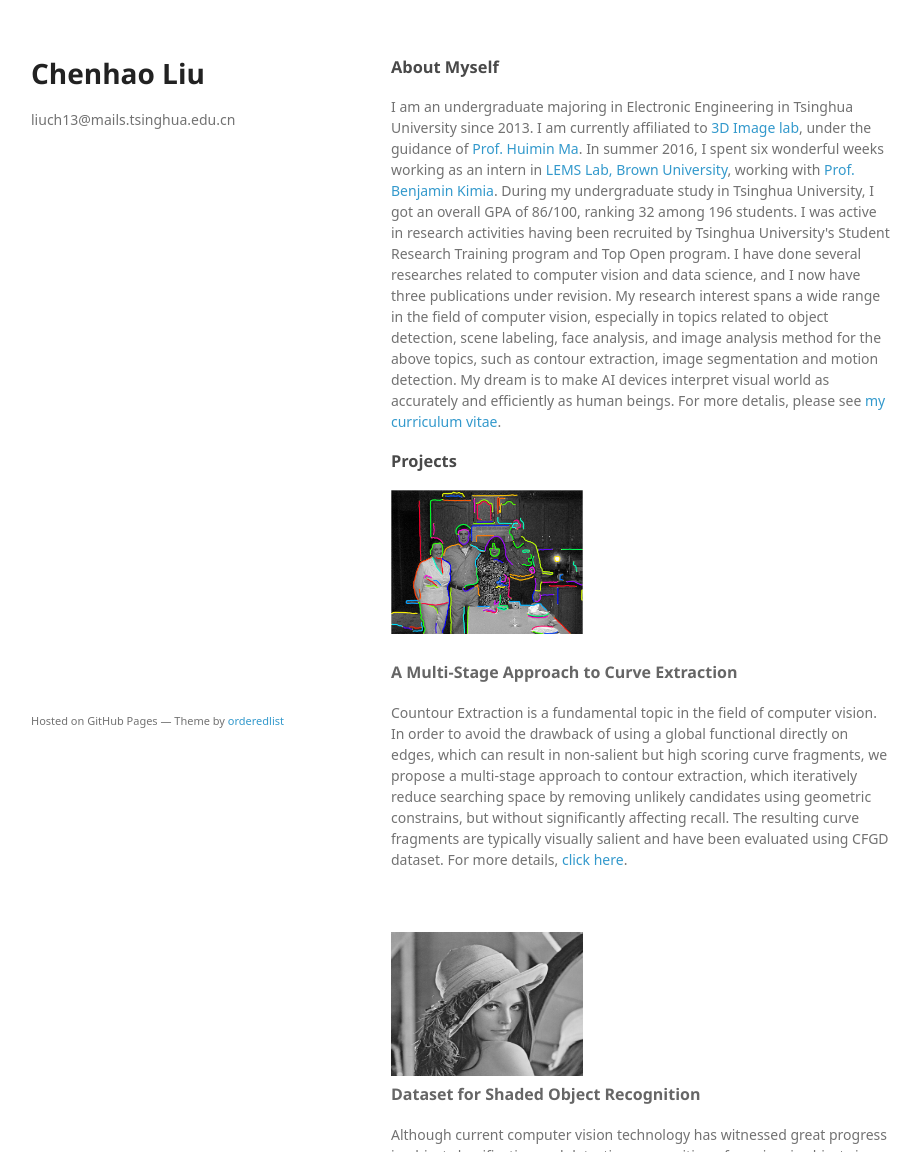
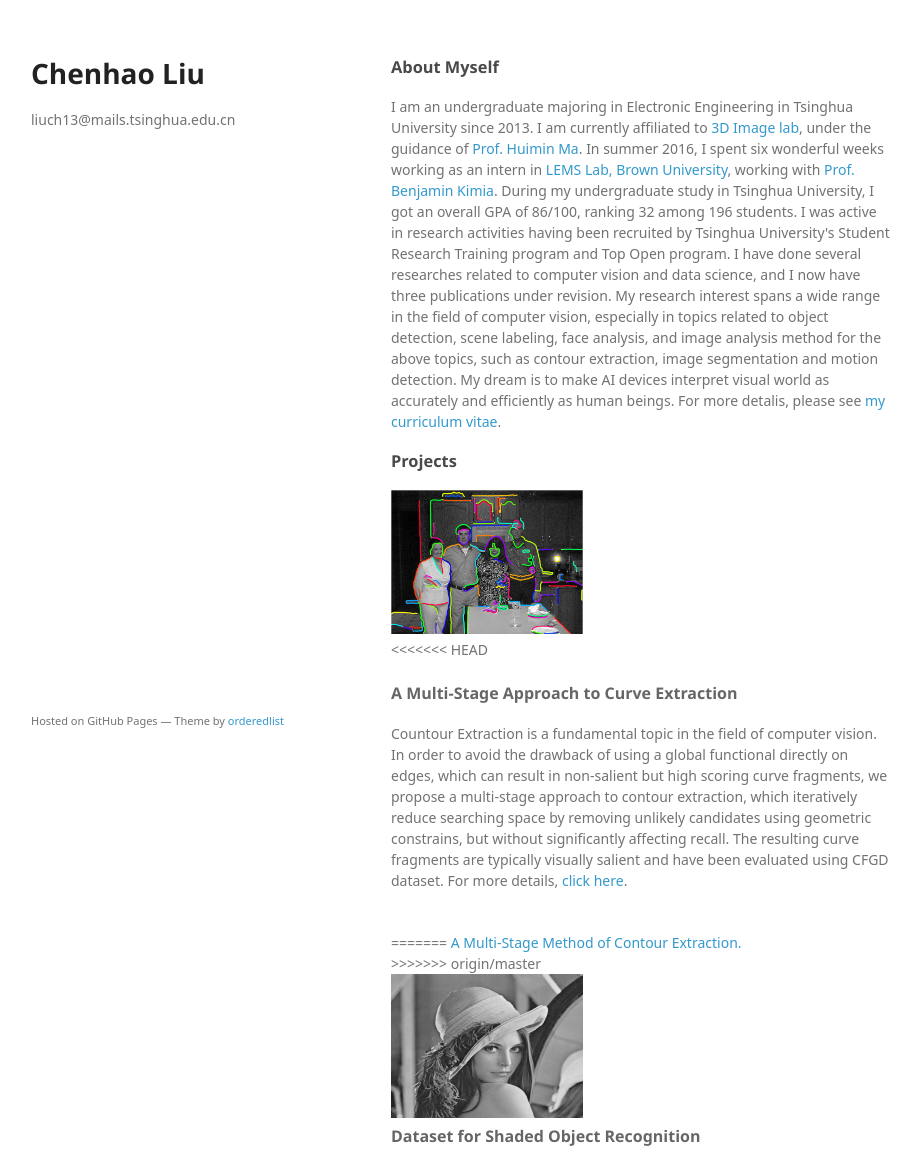
Before and after one commit to ChenhaoLiu/ChenhaoLiu.github.io, a plain HTML site: page index.html in a window 1280 px wide. Shown: the top 1152 px of the page, without its empty margins (179-1100 px from the left). Drawn offline with Linux system fonts and the light colour scheme; a web font is replaced by a local one.

Commit message:
Revert "13"
This reverts commit e9cf2b5187cdd9e890be9245eab2e85e7ec55236.

```diff
--- a/index.html
+++ b/index.html
@@ -29,9 +29,13 @@
 <a id="projects" class="anchor" href="#projects" aria-hidden="true"><span aria-hidden="true" class="octicon octicon-link"></span></a>Projects</h3>
 
 <p><img src="./img/brownseg_cover.png" width="192" height="144"><br>
+<<<<<<< HEAD
       <h2><font size = 3 color = #666666>A Multi-Stage Approach to Curve Extraction</font></h2>
       <p>Countour Extraction is a fundamental topic in the field of computer vision. In order to avoid the drawback of using a global functional directly on edges, which can result in non-salient but high scoring curve fragments, we propose a multi-stage approach to contour extraction, which iteratively reduce searching space by removing unlikely candidates using geometric constrains, but without significantly affecting recall. The resulting curve fragments are typically visually salient and have been evaluated using CFGD dataset. For more details, <a href="div1.html">click here</a>.</p>
       <br>
+=======
+      <a href="div1.html"> A Multi-Stage Method of Contour Extraction. </a> <br>
+>>>>>>> origin/master
       <br>
 <img src="./img/jamcloud.jpg" width="192" height="144"><br>
       <h2><font size = 3 color = #666666>Dataset for Shaded Object Recognition</font></h2>
```
